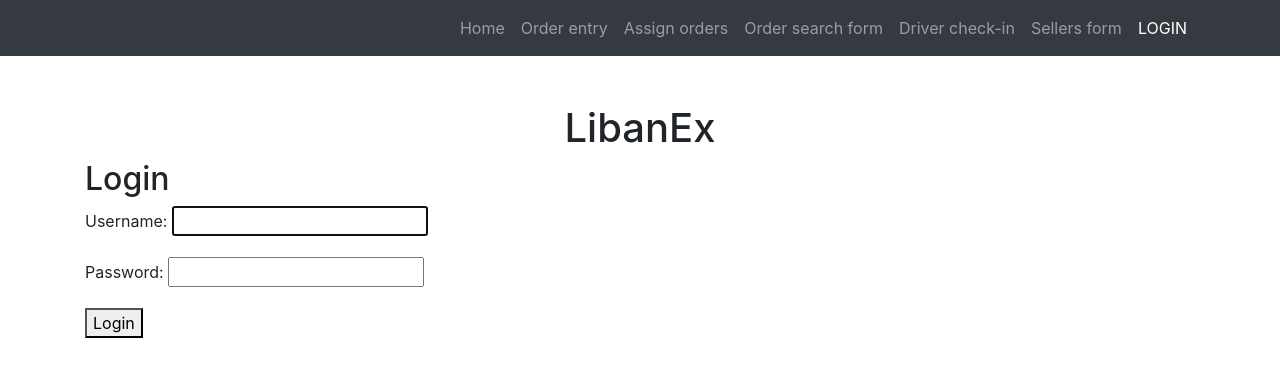
After one commit to bayloun/liban_ex, a Django app: page /login/ in a window 1280 px wide. The commit adds this page. Shown: the top 377 px of the page. Run offline with Django 3.2, Linux system fonts and the light colour scheme; some libraries are stand-ins or nearby versions.

Commit message:
login system

```diff
--- a/driver/views.py
+++ b/driver/views.py
@@ -3,9 +3,11 @@ from driver.models import Driver
 from orders.models import Order
 from financials.models import Financial
 from areas.models import Location
+from django.contrib.auth.decorators import login_required
 
 # Create your views here.
 
+@login_required
 def checkin(request):
     orders = None
     selected_driver = None
--- a/liban_ex/settings.py
+++ b/liban_ex/settings.py
@@ -135,3 +135,6 @@ STATICFILES_DIRS = [
 # Simplified static file serving.
 # https://warehouse.python.org/project/whitenoise/
 STATICFILES_STORAGE = 'whitenoise.storage.CompressedManifestStaticFilesStorage'
+
+LOGIN_URL = 'login'
+LOGIN_REDIRECT_URL = '/order/search'
--- a/liban_ex/templates/base.html
+++ b/liban_ex/templates/base.html
@@ -43,7 +43,7 @@
         <div class="collapse navbar-collapse" id="navbarResponsive">
           <ul class="navbar-nav ml-auto">
             <li class="nav-item">
-              <a class="nav-link" href="#">Home
+              <a class="nav-link" href="/">Home
                 <span class="sr-only">(current)</span>
               </a>
             </li>
@@ -62,6 +62,15 @@
             <li class="nav-item">
               <a class="nav-link" href="/seller/search">Sellers form</a>
             </li>
+            {% if not request.user.is_authenticated %}
+            <li class="nav-item">
+              <a class="nav-link" style="color: white;" href="/login">LOGIN</a>
+            </li>
+            {% else %}
+            <li class="nav-item">
+              <a class="nav-link" style="color: white;" href="/logout">LOGOUT</a>
+            </li>
+            {% endif %}
           </ul>
         </div>
       </div>
--- /dev/null
+++ b/liban_ex/templates/registration/login.html
@@ -0,0 +1,14 @@
+{% extends 'base.html' %}
+
+{% block title %}Login{% endblock %}
+
+{% block content %}
+<div class="container">
+  <h2>Login</h2>
+  <form method="post">
+    {% csrf_token %}
+    {{ form.as_p }}
+    <button type="submit">Login</button>
+  </form>
+</div>
+{% endblock %}
--- a/liban_ex/urls.py
+++ b/liban_ex/urls.py
@@ -17,9 +17,12 @@ Including another URLconf
 from django.contrib import admin
 from django.urls import path, include
 from django.views.generic import TemplateView
+from django.contrib.auth import views as auth_views
 
 urlpatterns = [
     path('admin/', admin.site.urls),
+    path('login/', auth_views.login, name='login'),
+    path('logout/', auth_views.logout, {'next_page': '/'}, name='logout'),
     path('', TemplateView.as_view(template_name="base.html")),
     path('order/', include('orders.urls')),
     path('driver/', include('driver.urls')),
--- a/seller/views.py
+++ b/seller/views.py
@@ -2,9 +2,11 @@ from django.shortcuts import render
 from areas.models import Location
 from seller.models import Seller
 from orders.models import Order
+from django.contrib.auth.decorators import login_required
 
 # Create your views here.
 
+@login_required
 def search(request):
     sellers = Seller.objects.all()
     locations = Location.objects.all()
```
Also changed, not shown: orders/views.py (+5 -2 lines), db.sqlite3.
